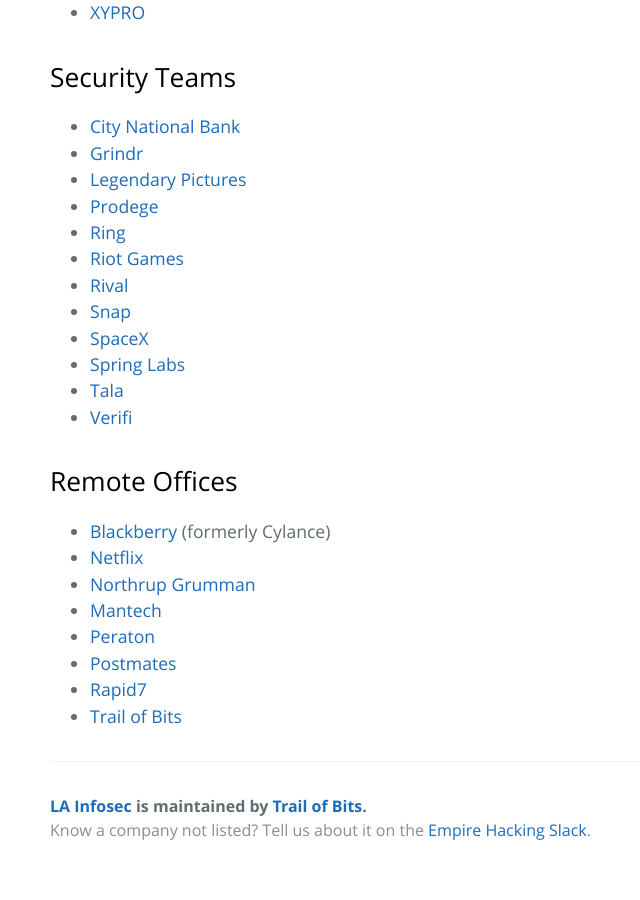
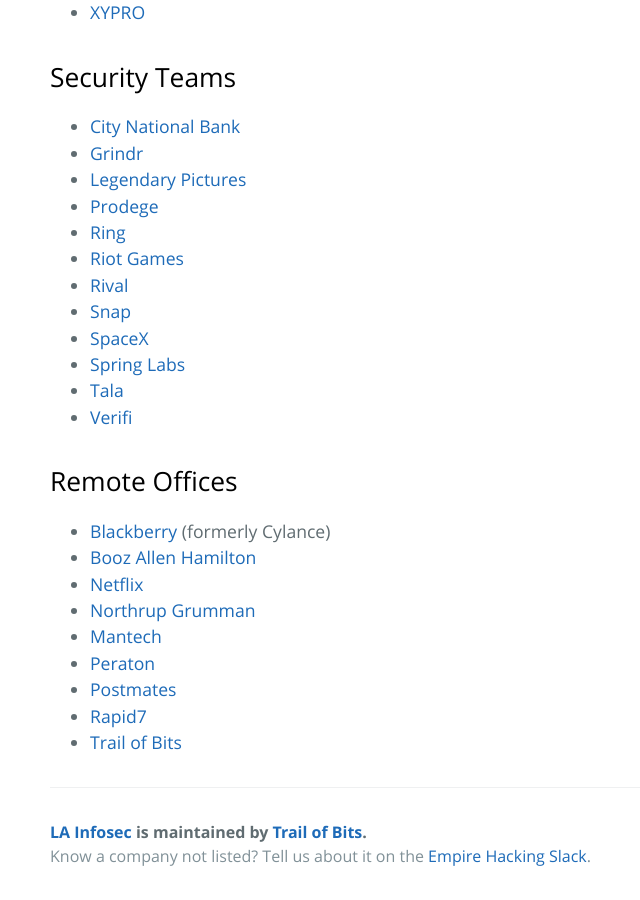
Before and after one commit to sanitybit/pdx-infosec, a Jekyll site: the page built from companies.md, in a window 1280 px wide and 900 px high, scrolled down 1041 px. Shown: the whole window, without its empty margins (174-814 px from the left). Built offline with Jekyll 4.4.1, drawn with Linux system fonts in a browser that asks for light colours; our own code applies the rules of GitHub Pages for plain Markdown files; before the commit the page ends 1915 px from its top, so only the background shows below that.

Commit message:
adding booz allen. they also work in El Segundo

```diff
--- a/companies.md
+++ b/companies.md
@@ -45,6 +45,7 @@ permalink: /companies/
 
 ## Remote Offices
 * [Blackberry](https://www.cylance.com/en-us/index.html) (formerly Cylance)
+* [Booz Allen Hamilton](https://www.boozallen.com/)
 * [Netflix](https://www.netflix.com/)
 * [Northrup Grumman](https://www.northropgrumman.com/Pages/default.aspx)
 * [Mantech](https://www.mantech.com/)
```
